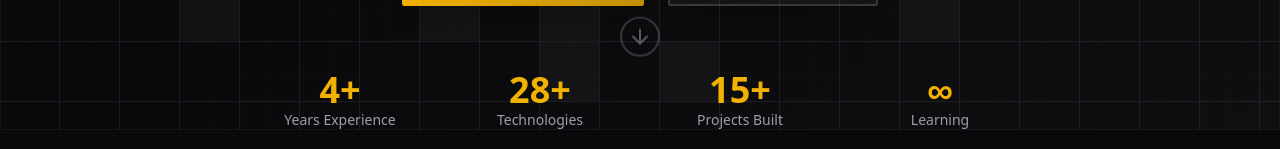
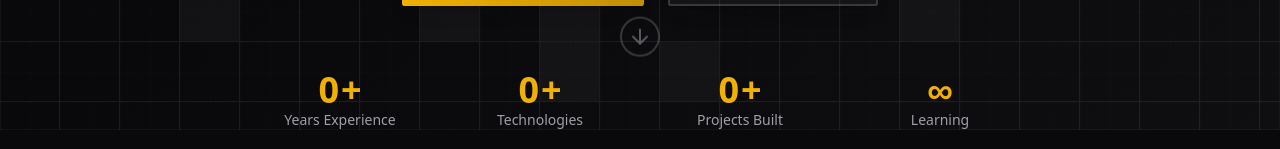
Before and after one commit to pedroaba/pedroaba-website, a Next.js app: page / in a window 1280 px wide. Shown: the part 803-952 px from the top of the page. Built offline with nearby package versions, Linux system fonts and the light colour scheme; what @bprogress/next would draw is missing.

Commit message:
feat: integrate NumberTicker component in HeroSection for dynamic number display

```diff
--- a/src/components/hero.tsx
+++ b/src/components/hero.tsx
@@ -16,6 +16,7 @@ import {
 import Link from 'next/link'
 
 import { AnimatedGridPattern } from './magicui/animated-grid-pattern'
+import { NumberTicker } from './magicui/number-ticker'
 import { ScrollIndicator } from './scroll-indicator'
 
 export function HeroSection() {
@@ -162,7 +163,7 @@ export function HeroSection() {
             <div className="grid grid-cols-2 md:grid-cols-4 gap-8 max-w-3xl mx-auto">
               <div className="text-center group">
                 <div className="text-3xl md:text-4xl font-bold text-primary group-hover:scale-110 transition-transform duration-300">
-                  4+
+                  <NumberTicker value={4} delay={2000} />+
                 </div>
                 <div className="text-sm text-muted-foreground font-medium">
                   Years Experience
@@ -170,7 +171,7 @@ export function HeroSection() {
               </div>
               <div className="text-center group">
                 <div className="text-3xl md:text-4xl font-bold text-primary group-hover:scale-110 transition-transform duration-300">
-                  28+
+                  <NumberTicker value={28} delay={2000} />+
                 </div>
                 <div className="text-sm text-muted-foreground font-medium">
                   Technologies
@@ -178,7 +179,7 @@ export function HeroSection() {
               </div>
               <div className="text-center group">
                 <div className="text-3xl md:text-4xl font-bold text-primary group-hover:scale-110 transition-transform duration-300">
-                  15+
+                  <NumberTicker value={15} delay={2000} />+
                 </div>
                 <div className="text-sm text-muted-foreground font-medium">
                   Projects Built
--- /dev/null
+++ b/src/components/magicui/number-ticker.tsx
@@ -0,0 +1,66 @@
+'use client'
+
+import { cn } from '@pedroaba/lib/utils'
+import { useInView, useMotionValue, useSpring } from 'motion/react'
+import { ComponentPropsWithoutRef, useEffect, useRef } from 'react'
+
+interface NumberTickerProps extends ComponentPropsWithoutRef<'span'> {
+  value: number
+  startValue?: number
+  direction?: 'up' | 'down'
+  delay?: number
+  decimalPlaces?: number
+}
+
+export function NumberTicker({
+  value,
+  startValue = 0,
+  direction = 'up',
+  delay = 0,
+  className,
+  decimalPlaces = 0,
+  ...props
+}: NumberTickerProps) {
+  const ref = useRef<HTMLSpanElement>(null)
+  const motionValue = useMotionValue(direction === 'down' ? value : startValue)
+  const springValue = useSpring(motionValue, {
+    damping: 60,
+    stiffness: 100,
+  })
+  const isInView = useInView(ref, { once: true, margin: '0px' })
+
+  useEffect(() => {
+    if (isInView) {
+      const timer = setTimeout(() => {
+        motionValue.set(direction === 'down' ? startValue : value)
+      }, delay * 1000)
+      return () => clearTimeout(timer)
+    }
+  }, [motionValue, isInView, delay, value, direction, startValue])
+
+  useEffect(
+    () =>
+      springValue.on('change', (latest) => {
+        if (ref.current) {
+          ref.current.textContent = Intl.NumberFormat('en-US', {
+            minimumFractionDigits: decimalPlaces,
+            maximumFractionDigits: decimalPlaces,
+          }).format(Number(latest.toFixed(decimalPlaces)))
+        }
+      }),
+    [springValue, decimalPlaces],
+  )
+
+  return (
+    <span
+      ref={ref}
+      className={cn(
+        'inline-block tabular-nums tracking-wider text-primary',
+        className,
+      )}
+      {...props}
+    >
+      {startValue}
+    </span>
+  )
+}
```
